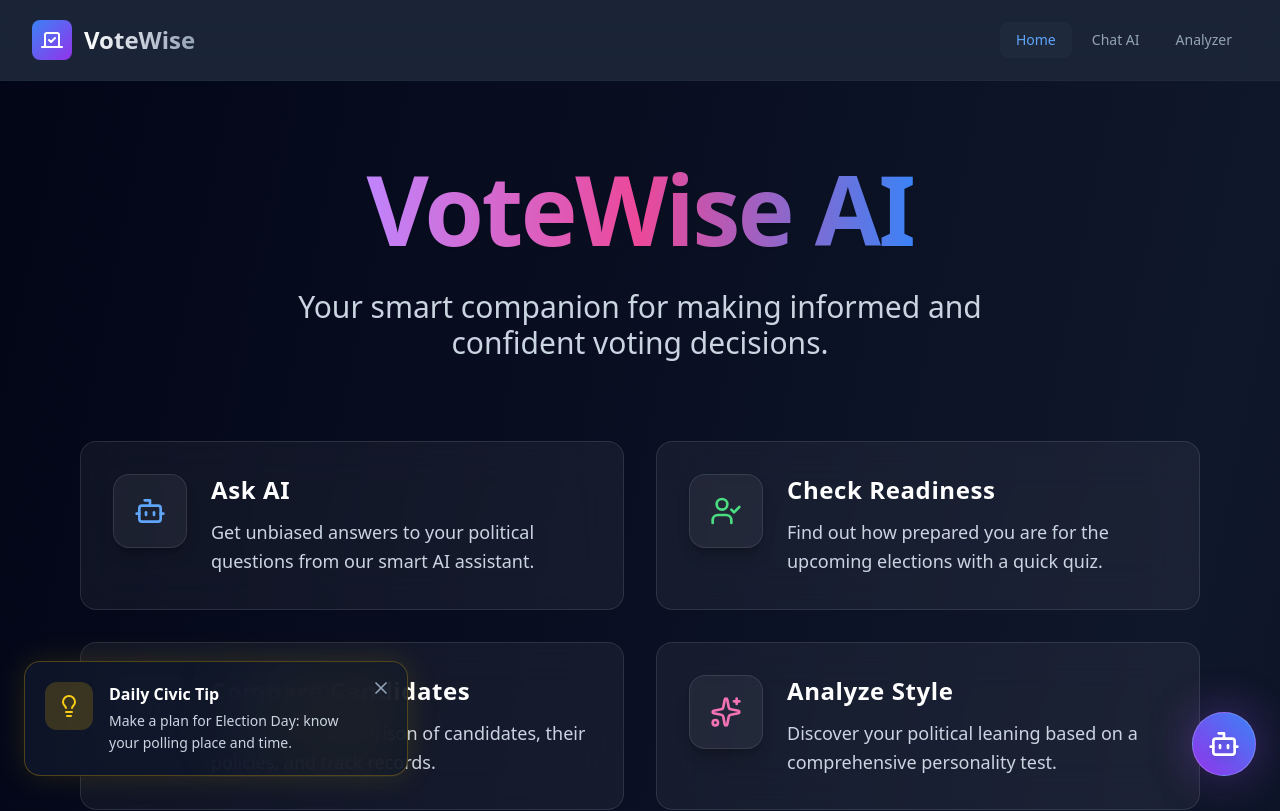
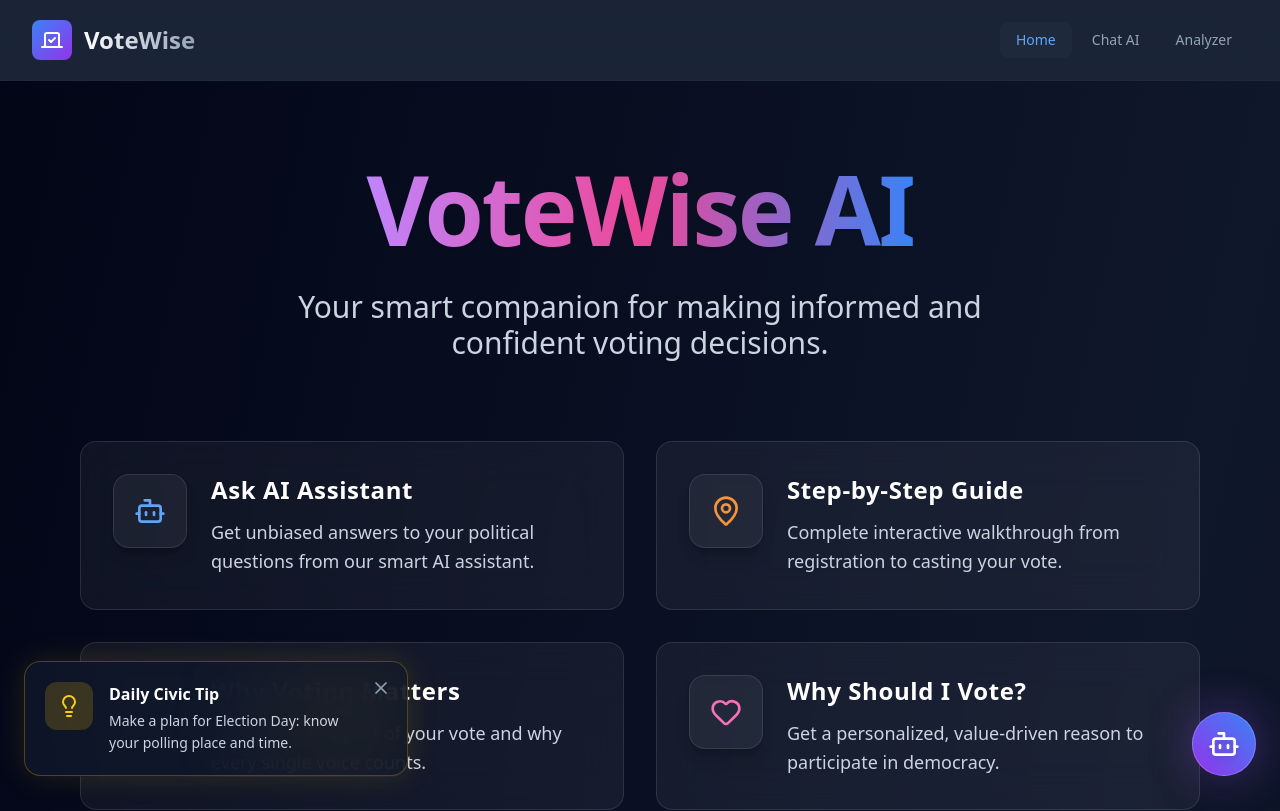
Before and after one commit to aditya3328-tech/Election-Process-Education-Software, a React app in the folder frontend/: page / in a window 1280 px wide. Shown: the top 811 px of the page. Built offline with nearby package versions, Linux system fonts and the light colour scheme; the HTML template or start-up script is replaced by a standard one.

Commit message:
feat: Update HeroSection features and add smooth scroll navigation

```diff
--- a/frontend/src/components/HeroSection.jsx
+++ b/frontend/src/components/HeroSection.jsx
@@ -1,34 +1,38 @@
 import React, { useState, useEffect } from 'react';
 import { Link } from 'react-router-dom';
-import { Bot, UserCheck, Scale, Sparkles } from 'lucide-react';
+import { Bot, MapPin, TrendingUp, Heart } from 'lucide-react';
 
 const features = [
   {
-    title: 'Ask AI',
+    title: 'Ask AI Assistant',
     description: 'Get unbiased answers to your political questions from our smart AI assistant.',
     icon: <Bot className="w-8 h-8 text-blue-400" />,
     link: '/chat',
+    isHash: false,
     glowColor: 'hover:shadow-[0_0_30px_rgba(59,130,246,0.5)]'
   },
   {
-    title: 'Check Readiness',
-    description: 'Find out how prepared you are for the upcoming elections with a quick quiz.',
-    icon: <UserCheck className="w-8 h-8 text-green-400" />,
-    link: '/analyzer',
+    title: 'Step-by-Step Guide',
+    description: 'Complete interactive walkthrough from registration to casting your vote.',
+    icon: <MapPin className="w-8 h-8 text-orange-400" />,
+    link: '#voting-guide',
+    isHash: true,
+    glowColor: 'hover:shadow-[0_0_30px_rgba(249,115,22,0.5)]'
+  },
+  {
+    title: 'Why Voting Matters',
+    description: 'Visualize the impact of your vote and why every single voice counts.',
+    icon: <TrendingUp className="w-8 h-8 text-emerald-400" />,
+    link: '#why-voting-matters',
+    isHash: true,
     glowColor: 'hover:shadow-[0_0_30px_rgba(16,185,129,0.5)]'
   },
   {
-    title: 'Compare Candidates',
-    description: 'Side-by-side comparison of candidates, their policies, and track records.',
-    icon: <Scale className="w-8 h-8 text-purple-400" />,
-    link: '/compare',
-    glowColor: 'hover:shadow-[0_0_30px_rgba(139,92,246,0.5)]'
-  },
-  {
-    title: 'Analyze Style',
-    description: 'Discover your political leaning based on a comprehensive personality test.',
-    icon: <Sparkles className="w-8 h-8 text-pink-400" />,
-    link: '/analyzer',
+    title: 'Why Should I Vote?',
+    description: 'Get a personalized, value-driven reason to participate in democracy.',
+    icon: <Heart className="w-8 h-8 text-pink-400" />,
+    link: '#personalized-reason',
+    isHash: true,
     glowColor: 'hover:shadow-[0_0_30px_rgba(236,72,153,0.5)]'
   },
 ];
@@ -62,11 +66,10 @@ const HeroSection = () => {
       <div
         className="relative z-10 grid grid-cols-1 md:grid-cols-2 gap-8 max-w-6xl mx-auto w-full px-4"
       >
-        {features.map((feature, index) => (
-          <Link to={feature.link} key={index} className="block group perspective-1000">
-            {/* 💎 Glass UI + Glow Cards (Optimized animations) */}
+        {features.map((feature, index) => {
+          const content = (
             <div
-              className={`bg-white/5 backdrop-blur-xl border border-white/10 rounded-2xl p-8 transform hover:-translate-y-3 hover:scale-105 transition-all duration-300 ${feature.glowColor}`}
+              className={`bg-white/5 backdrop-blur-xl border border-white/10 rounded-2xl p-8 transform hover:-translate-y-3 hover:scale-105 transition-all duration-300 h-full ${feature.glowColor}`}
             >
               <div className="flex flex-col sm:flex-row items-center sm:items-start gap-6 text-center sm:text-left">
                 <div className="p-5 rounded-2xl bg-white/5 border border-white/10 shadow-lg shadow-black/20 group-hover:bg-white/10 transition-colors">
@@ -82,8 +85,22 @@ const HeroSection = () => {
                 </div>
               </div>
             </div>
-          </Link>
-        ))}
+          );
+
+          if (feature.isHash) {
+            return (
+              <a href={feature.link} key={index} className="block group perspective-1000">
+                {content}
+              </a>
+            );
+          }
+
+          return (
+            <Link to={feature.link} key={index} className="block group perspective-1000">
+              {content}
+            </Link>
+          );
+        })}
       </div>
     </div>
   );
--- a/frontend/src/index.css
+++ b/frontend/src/index.css
@@ -1,6 +1,10 @@
 @tailwind base;
 @tailwind components;
 @tailwind utilities;
+
+html {
+  scroll-behavior: smooth;
+}
 
 @layer base {
   body {
--- a/frontend/src/pages/Home.jsx
+++ b/frontend/src/pages/Home.jsx
@@ -19,16 +19,24 @@ const Home = () => {
       <HeroSection />
 
       {/* Step-by-Step Voting Guide */}
-      <VotingGuide />
+      <div id="voting-guide">
+        <VotingGuide />
+      </div>
 
       {/* Why Voting Matters Section */}
-      <WhyVotingMatters />
+      <div id="why-voting-matters">
+        <WhyVotingMatters />
+      </div>
 
       {/* Vote Impact Visualizer */}
-      <VoteImpact />
+      <div id="vote-impact">
+        <VoteImpact />
+      </div>
 
       {/* Personalized AI Reason to Vote */}
-      <WhyYouVote />
+      <div id="personalized-reason">
+        <WhyYouVote />
+      </div>
 
       {/* VoteWise AI Toolkit Grid */}
       <section className="relative py-24 overflow-hidden">
```
